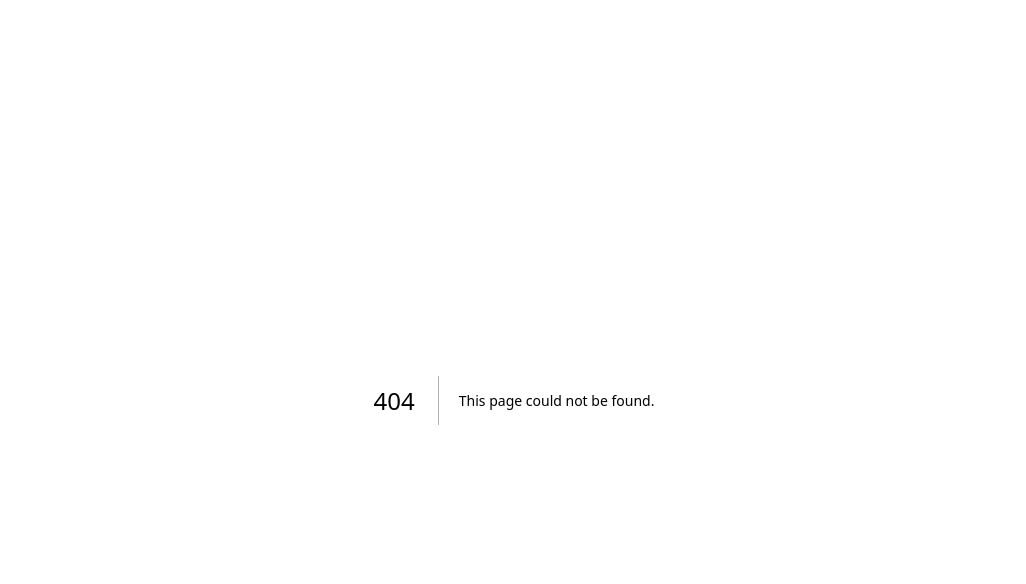
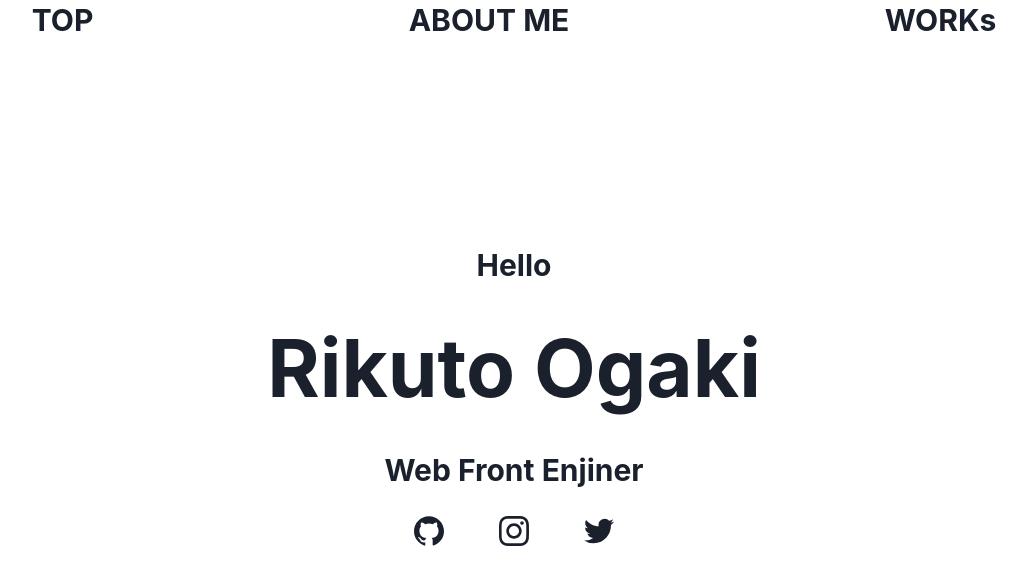
Before and after one commit to RikutoOgaki/next.js-scss, a Next.js app: page /comp/02 in a window 1280 px wide. Before the commit this address had no page. Shown: the top 584 px of the page, without its empty margins (126-1152 px from the left). Built offline with nearby package versions, Linux system fonts and the light colour scheme.

Commit message:
nextscss

```diff
--- /dev/null
+++ b/src/pages/comp/02/components/Header.tsx
@@ -0,0 +1,34 @@
+import { Box, Flex, Text } from '@chakra-ui/react'
+import Link from 'next/link'
+
+export function Header() {
+    return (
+        <>
+            <header>
+                <Box position={'relative'}>
+                    <Flex
+                        w={'100%'}
+                        h={'5vh'}
+                        justifyContent={'space-around'}
+                        alignItems={'center'}
+                        position={'absolute'}
+                        top={0}
+                    >
+                        <Link href={'/'}><Text
+                            fontSize={{ base: '2xl', lg: '5xl' }}
+                            fontWeight={'bold'}
+                        >TOP</Text></Link>
+                        <Link href={'/'}><Text
+                            fontSize={{ base: '2xl', lg: '5xl' }}
+                            fontWeight={'bold'}
+                        >ABOUT ME</Text></Link>
+                        <Link href={'/'}><Text
+                            fontSize={{ base: '2xl', lg: '5xl' }}
+                            fontWeight={'bold'}
+                        >WORKs</Text></Link>
+                    </Flex>
+                </Box>
+            </header>
+        </>
+    )
+}
--- /dev/null
+++ b/src/pages/comp/02/components/Name.tsx
@@ -0,0 +1,39 @@
+import { Box, Flex, Text, Icon } from '@chakra-ui/react'
+import { SiGithub, SiInstagram, SiTwitter } from 'react-icons/si'
+
+export function Name() {
+
+    const iconarr = [
+        SiGithub,
+        SiInstagram,
+        SiTwitter
+    ]
+
+    return (
+        <>
+            <Flex flexDir={'column'} justifyContent={'center'} alignItems={'center'} w={'full'} h={'100vh'} gap={'2rem'}>
+                <Text
+                    fontSize={{ base: '3xl', lg: '5xl' }}
+                    fontWeight={'bold'}
+                >Hello</Text>
+                <Text
+                    fontSize={{ base: '5xl', lg: '9xl' }}
+                    fontWeight={'bold'}
+                >Rikuto Ogaki</Text>
+                <Text
+                    fontSize={{ base: '3xl', lg: '5xl' }}
+                    fontWeight={'bold'}
+                >Web Front Enjiner</Text>
+                <Flex width={'20%'} justifyContent={'space-around'}>
+                    {iconarr.map((item, idx) =>
+                        <Text key={idx}
+                            fontSize={{ base: '3xl', lg: '5xl' }}
+                        >
+                            <Icon as={item} />
+                        </Text>
+                    )}
+                </Flex>
+            </Flex>
+        </>
+    )
+}
--- /dev/null
+++ b/src/pages/comp/02/index.tsx
@@ -0,0 +1,14 @@
+import { Box, Flex, Text, Input } from '@chakra-ui/react'
+import { Header } from './components/Header'
+import { Name } from './components/Name'
+
+export default function Sample02() {
+    return (
+        <>
+            <Box w={'100%'} h={'100%'}>
+                <Header />
+                <Name />
+            </Box>
+        </>
+    )
+}
```
Also changed, not shown: src/pages/comp/02/components/Profil.tsx (added, +9 -0 lines).
